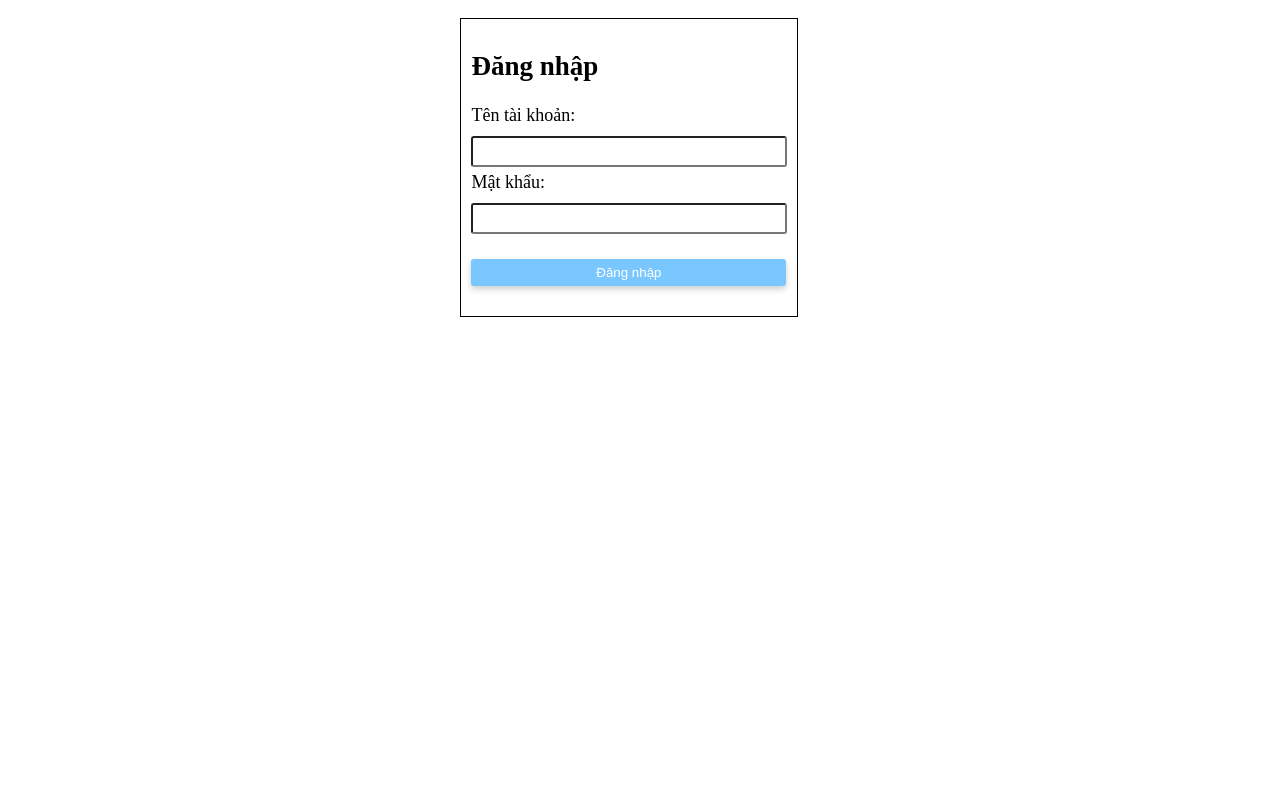
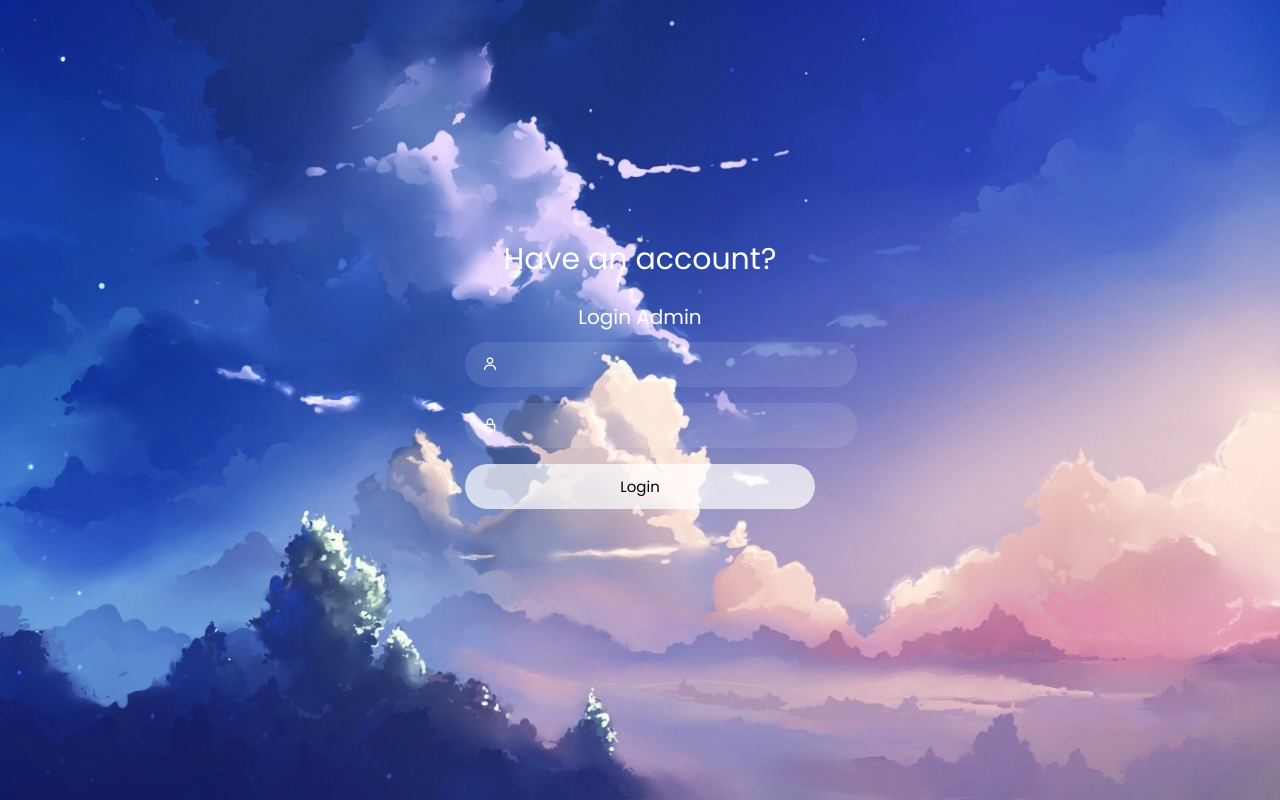
Before and after one commit to DuysStar2k3/WebBanHang, a PHP site: page /admin/login.php in a window 1280 px wide. Run offline with PHP 8.4, Linux system fonts and the light colour scheme.

Commit message:
login hoanthien

```diff
--- a/Project_Web/admin/css/login.css
+++ /dev/null
@@ -1,54 +0,0 @@
-.main-log {
-
-  font-family: 'Times New Roman', Times, serif;
-  font-size: 18px;
-  display: flex;
-  margin: 0 35%;
-}
-
-.button-log {
-  border: none;
-
-  background: #7AC7FF;
-
-  cursor: pointer;
-
-  border-radius: 3px;
-
-  padding: 6px;
-
-  width: 315px;
-
-  color: white;
-
-  margin-left: 50 px;
-
-  margin-top: 20px;
-
-  margin-bottom: 20px;
-
-  box-shadow: 0 3px 6px 0 rgba(0, 0, 0, 0.2);
-
-}
-
-.input-log {
-
-  border-radius: 3px;
-
-  padding: 6px;
-
-  width: 300px;
-
-  margin-left: 50 px;
-
-  margin-top: 10px;
-
-  margin-bottom: 5px;
-
-}
-
-.boder{
-  border: 1px solid;
-  margin: 10px;
-  padding: 10px;
-}
--- a/Project_Web/admin/login.php
+++ b/Project_Web/admin/login.php
@@ -22,33 +22,35 @@ if (isset($_POST["dangnhap"])) {
 
 <head>
     <meta charset="UTF-8">
+    <meta http-equiv="X-UA-Compatible" content="IE=edge">
     <meta name="viewport" content="width=device-width, initial-scale=1.0">
-    <title>Document</title>
-    <link rel="stylesheet" href="../admin/css/login.css">
+    <link rel="stylesheet" href="../../css/login_user.css">
+    <link href='https://unpkg.com/boxicons@2.1.4/css/boxicons.min.css' rel='stylesheet'>
+    <title>Ludiflex | Login</title>
 </head>
 
 <body>
-    <form action="" autocomplete="off" method="POST">
-        <div class="main-log">
-            <div class="boder">
-                <h2>Đăng nhập</h2>
-                <div class="">
-                    <label for="Tentaikhoan">Tên tài khoản:</label> <br>
-                    <input class="input-log" type="text" name="username" id="Tentaikhoan"> <br>
+    <div class="box">
+        <div class="container">
+            <div class="top-header">
+                <span>Have an account?</span>
+                <header>Login Admin</header>
+            </div>
+            <form action="" autocomplete="off" method="POST">
+                <div class="input-field">
+                    <input type="text" class="input" name="username"  >
+                    <i class="bx bx-user"></i>
                 </div>
-                <div>
-
-                    <label for="Matkhau">Mật khẩu:</label> <br>
-                    <input class="input-log" type="password" name="password" id="Matkhau"> <br>
+                <div class="input-field">
+                    <input type="password" class="input" name="password" >
+                    <i class="bx bx-lock-alt"></i>
                 </div>
-                <div>
-                    <button type="password" class="button-log" name="dangnhap">
-                        Đăng nhập
-                    </button> <br>
+                <div class="input-field">
+                    <input type="submit" class="submit" name="dangnhap" value="Login">
                 </div>
-            </div>
+            </form>
         </div>
-    </form>
+    </div>
 </body>
 
 </html>
--- a/Project_Web/css/home.css
+++ b/Project_Web/css/home.css
@@ -138,6 +138,7 @@
   overflow: hidden;
   margin-left: 27px;
   margin-right: 200px;
+  height: 310px;
 }
 .product-container {
   display: flex;
@@ -200,3 +201,6 @@
   font-family: Cambria, Cochin, Georgia, Times, 'Times New Roman', serif;
 
 }
+input.search-input {
+  border-radius: 10px;
+}
--- /dev/null
+++ b/Project_Web/css/login_user.css
@@ -0,0 +1,91 @@
+/* POPPINS FONT */
+@import url('https://fonts.googleapis.com/css2?family=Poppins:wght@400;500;600;700&display=swap');
+*{
+    font-family: 'Poppins', sans serif;
+}
+body{
+    background-image: url("../pages/login/image_user/R.jpg");
+    background-size: cover;
+    background-repeat: no-repeat;
+    background-position: center;
+    background-attachment: fixed;
+}
+.box{
+    display: flex;
+    justify-content: center;
+    align-items: center;
+    min-height: 90vh;
+}
+.container{
+    width: 350px;
+    display: flex;
+    flex-direction: column;
+    padding: 0 15px 0 15px;
+}
+span{
+    color: #fff;
+    font-size: small;
+    display: flex;
+    justify-content: center;
+    padding: 10px 0 10px 0;
+    font-size: 30px;
+}
+header{
+    color: #fff;
+    font-size: 20px;
+    display: flex;
+    justify-content: center;
+    padding: 10px 0 10px 0;
+}
+.input-field{
+    display: flex;
+    flex-direction: column;
+}
+.input-field .input{
+    height: 45px;
+    width: 100%;
+    border: none;
+    outline: none;
+    border-radius: 30px;
+    color: #fff;
+    padding: 0 0 0 42px;
+    background: rgba(255,255,255,0.1);
+}
+i{
+    position: relative;
+    top: -31px;
+    left: 17px;
+    color: #fff;
+}
+::-webkit-input-placeholder{
+    color: #fff;
+}
+.submit{
+    border: none;
+    border-radius: 30px;
+    font-size: 15px;
+    height: 45px;
+    outline: none;
+    width: 100%;
+    background: rgba(255,255,255,0.7);
+    cursor: pointer;
+    transition: .3s;
+}
+.submit:hover{
+    box-shadow: 1px 5px 7px 1px rgba(0, 0, 0, 0.2);
+}
+.bottom{
+    display: flex;
+    flex-direction: row;
+    justify-content: space-between;
+    font-size: small;
+    color: #fff;
+    margin-top: 10px;
+}
+.left{
+    display: flex;
+}
+label a{
+    color: #fff;
+    text-decoration: none;
+}
--- a/Project_Web/pages/main.php
+++ b/Project_Web/pages/main.php
@@ -1,3 +1,4 @@
+
 <div class="container">
     <div class="center-container">
         <div class="list_product">
--- a/Project_Web/pages/main/sanpham.php
+++ b/Project_Web/pages/main/sanpham.php
@@ -72,12 +72,6 @@ while ($row_chitiet = mysqli_fetch_array($query_chitiet)) {
                     </div>
 
                     <div class="choose-quantity-like">
-                        <strong>Số lượng:</strong>
-                        <div class="quantity-item">
-                            <button class="decrease-item">-</button>
-                            <span class="value-item">1</span>
-                            <button class="increase-item">+</button>
-                        </div>
 
                         <div class="like-item">
                             <strong>Yêu thích:</strong>
```
Also changed, not shown: Project_Web/admin/css/login_admin.css (added, +91 -0 lines), Project_Web/css/login.css (deleted, +0 -53 lines), Project_Web/css/style.css (+3 -36 lines), Project_Web/index.php (+17 -2 lines), Project_Web/pages/header.php (+3 -9 lines), Project_Web/pages/login.php (added, +45 -0 lines), Project_Web/pages/login/login.php (deleted, +0 -26 lines), Project_Web/pages/login/image_user/R.jpg (added).
